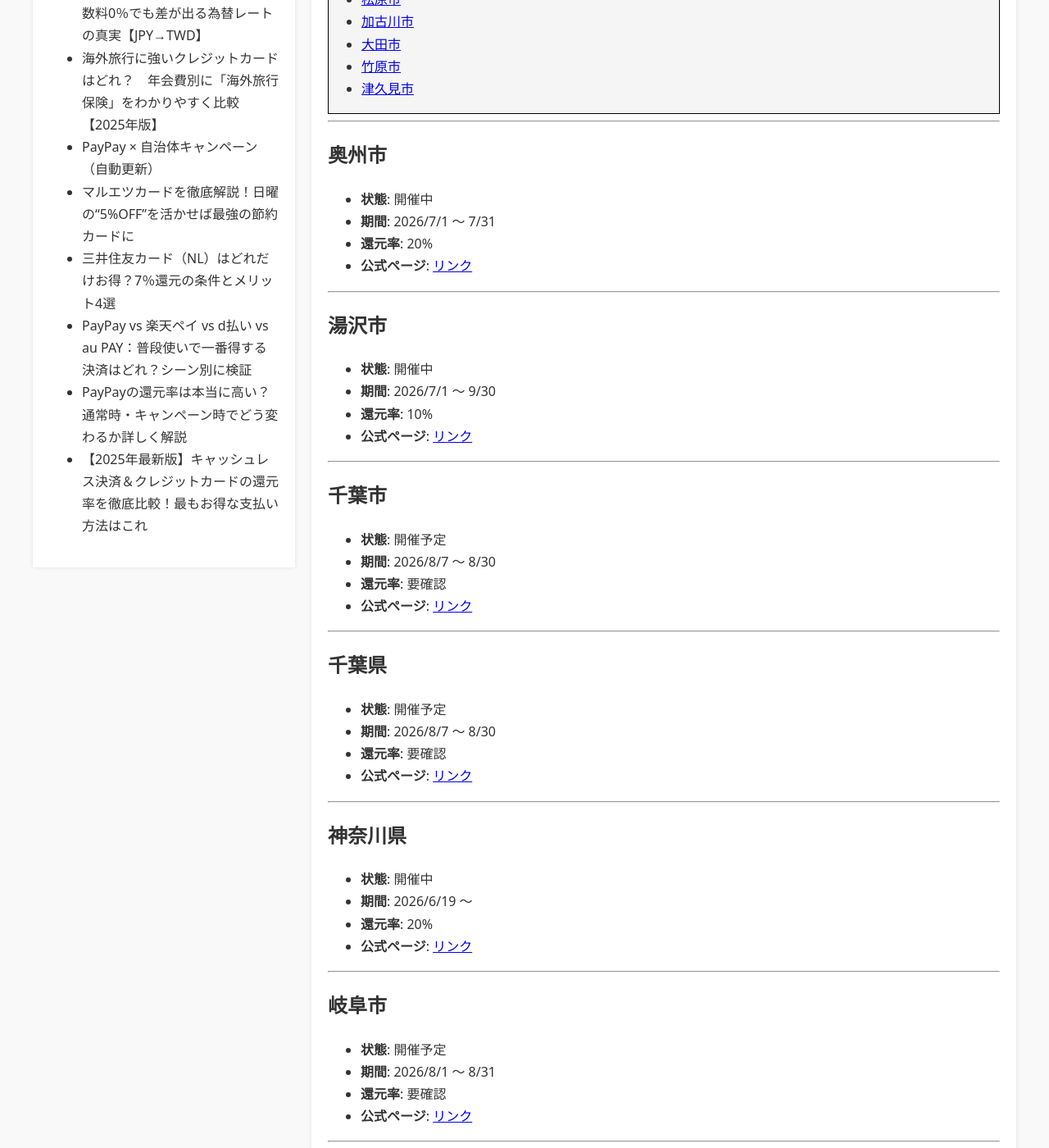
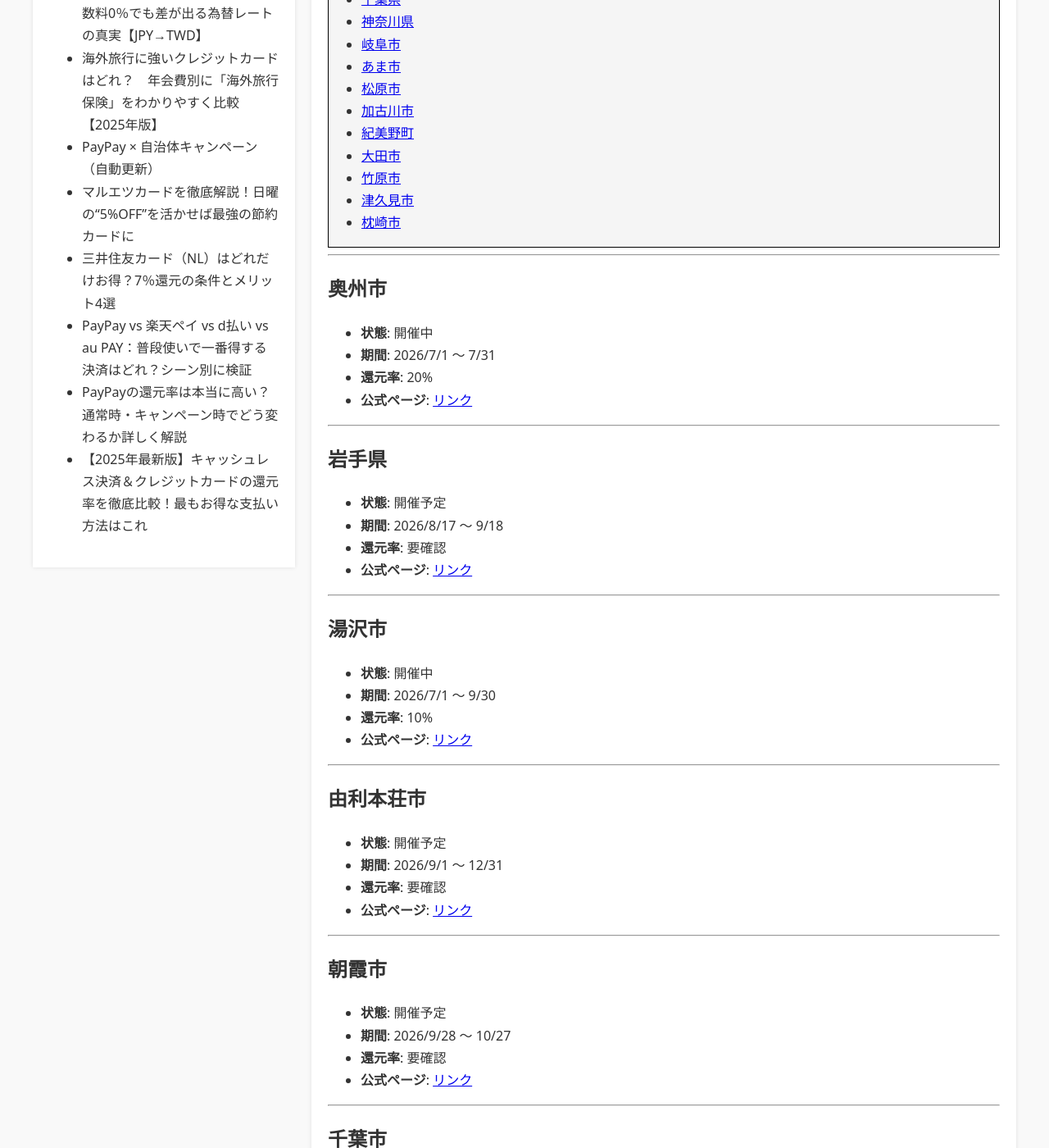
Before and after one commit to bujutu/bujutu.github.io, a Jekyll site: the page built from _posts/2025-12-10-paypay-campaigns.md, in a window 1280 px wide and 1400 px high, scrolled down 593 px. Shown: the whole window at 82% size. Built offline with Jekyll 4.4.1, drawn with Linux system fonts in a browser that asks for light colours; some of the changed text lies outside the part shown.

Commit message:
Auto-update PayPay campaigns

```diff
--- a/_posts/2025-12-10-paypay-campaigns.md
+++ b/_posts/2025-12-10-paypay-campaigns.md
@@ -26,12 +26,39 @@ PayPay × 自治体 の還元キャンペーン情報を自動収集し、一覧
 
 ---
 
+## 岩手県
+
+- **状態**: 開催予定
+- **期間**: 2026/8/17 〜 9/18
+- **還元率**: 要確認
+- **公式ページ**: [リンク](https://paypay.ne.jp/notice/20260715/cp-jichitai/)
+
+---
+
 ## 湯沢市
 
 - **状態**: 開催中
 - **期間**: 2026/7/1 〜 9/30
 - **還元率**: 10%
 - **公式ページ**: [リンク](https://paypay.ne.jp/event/akita-yuzawa-city/)
+
+---
+
+## 由利本荘市
+
+- **状態**: 開催予定
+- **期間**: 2026/9/1 〜 12/31
+- **還元率**: 要確認
+- **公式ページ**: [リンク](https://paypay.ne.jp/notice/20260715/cp-jichitai/)
+
+---
+
+## 朝霞市
+
+- **状態**: 開催予定
+- **期間**: 2026/9/28 〜 10/27
+- **還元率**: 要確認
+- **公式ページ**: [リンク](https://paypay.ne.jp/notice/20260715/cp-jichitai/)
 
 ---
 
@@ -71,6 +98,15 @@ PayPay × 自治体 の還元キャンペーン情報を自動収集し、一覧
 
 ---
 
+## あま市
+
+- **状態**: 開催予定
+- **期間**: 2026/9/1 〜 9/30
+- **還元率**: 要確認
+- **公式ページ**: [リンク](https://paypay.ne.jp/notice/20260715/cp-jichitai/)
+
+---
+
 ## 松原市
 
 - **状態**: 開催予定
@@ -86,6 +122,15 @@ PayPay × 自治体 の還元キャンペーン情報を自動収集し、一覧
 - **期間**: 2026/8/1 〜 8/31
 - **還元率**: 要確認
 - **公式ページ**: [リンク](https://paypay.ne.jp/notice/20260615/cp-jichitai/)
+
+---
+
+## 紀美野町
+
+- **状態**: 開催予定
+- **期間**: 2026/9/1 〜 10/31
+- **還元率**: 要確認
+- **公式ページ**: [リンク](https://paypay.ne.jp/notice/20260715/cp-jichitai/)
 
 ---
 
@@ -116,6 +161,15 @@ PayPay × 自治体 の還元キャンペーン情報を自動収集し、一覧
 
 ---
 
+## 枕崎市
+
+- **状態**: 開催予定
+- **期間**: 2026/9/1 〜 9/30
+- **還元率**: 要確認
+- **公式ページ**: [リンク](https://paypay.ne.jp/notice/20260715/cp-jichitai/)
+
+---
+
 
 
 ※本記事は自動生成されています。
```
Also changed, not shown: other parts of _posts/2025-12-10-paypay-campaigns.md (+1 -1 lines).
